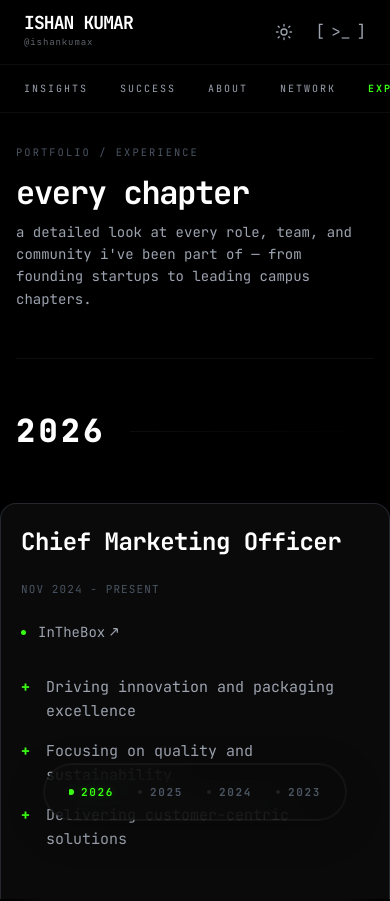
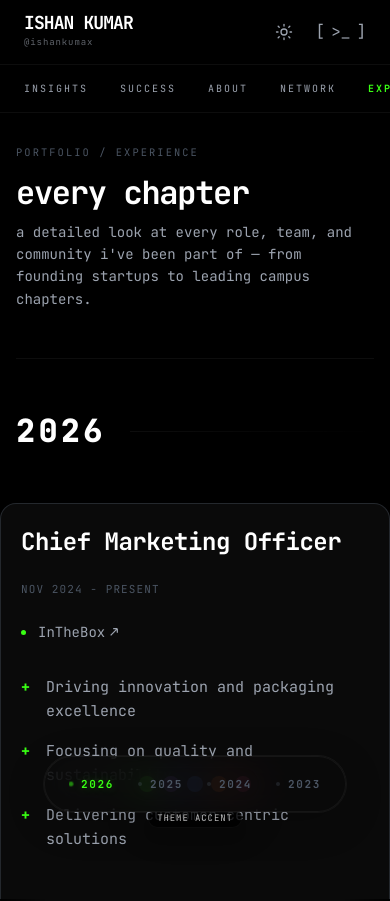
Before and after one commit to ishankumax/portfolio, a React (Vite) app: page /experience in a window 390 px wide. Shown: the top 901 px of the page. Built offline with nearby package versions, Linux system fonts and the light colour scheme.

Commit message:
fixed side bar

```diff
--- a/src/components/layout/MainLayout.jsx
+++ b/src/components/layout/MainLayout.jsx
@@ -12,7 +12,7 @@ const MainLayout = ({ children, onOpenTerminal }) => {
 
   // The experience page has a sidebar, so we give it more breathing room
   const isExperiencePage = location.pathname === '/experience'
-  const maxWidth = isExperiencePage ? "max-w-6xl" : "max-w-4xl"
+  const maxWidth = "max-w-4xl"
 
   return (
     <div className="min-h-screen flex flex-col bg-[var(--bg-base)] text-[var(--text-primary)] font-mono selection:bg-[var(--selection-bg)] selection:text-[var(--selection-text)]">
--- a/src/components/ui/AccentPicker.jsx
+++ b/src/components/ui/AccentPicker.jsx
@@ -10,8 +10,6 @@ const AccentPicker = () => {
   const { accentColor, setAccentColor } = useTheme()
   const location = useLocation()
 
-  // Hide on experience page
-  if (location.pathname === '/experience') return null;
 
   return (
     <div className="fixed bottom-4 left-1/2 -translate-x-1/2 md:translate-x-0 md:left-auto md:bottom-6 md:right-[54px] z-[100] flex flex-col md:flex-col items-center gap-2 md:gap-3">
--- a/src/index.css
+++ b/src/index.css
@@ -680,18 +680,15 @@ p {
    ============================================================================ */
 
 .exp-container {
-  display: flex;
-  flex-direction: row;
+  display: block;
   position: relative;
   width: 100%;
-  gap: 2rem;
+  padding-bottom: 100px; /* Space for the floating bar */
 }
 
 @media (max-width: 768px) {
   .exp-container {
-    flex-direction: column;
     padding-bottom: 80px;
-    gap: 0;
   }
 }
 
@@ -733,67 +730,81 @@ p {
   line-height: 1.6;
 }
 
-/* ── Sticky Sidebar (80px) ───────────────────────────────────────────────── */
+/* ── Floating Navigation Bar (Unified Mobile/Desktop) ─────────────────────── */
 .exp-sidebar-new {
-  width: 80px;
-  min-width: 80px;
-  position: sticky;
-  top: 100px; /* offset from navbar */
-  height: calc(100vh - 100px);
-  border-left: 4px solid var(--border-subtle);
-  background: transparent;
-  z-index: 10;
+  position: fixed;
+  bottom: 2rem;
+  left: 50%;
+  transform: translateX(-50%);
+  width: max-content;
+  max-width: 90%;
+  height: 56px;
+  background: rgba(10, 10, 10, 0.75);
+  backdrop-filter: blur(20px);
+  border: 1px solid var(--border-subtle);
+  border-radius: 100px;
+  z-index: 110;
   display: flex;
-  flex-direction: column;
+  flex-direction: row;
+  padding: 0 1.5rem;
+  box-shadow: 0 10px 40px rgba(0, 0, 0, 0.2), 0 0 0 1px rgba(255, 255, 255, 0.05);
 }
 
 .exp-sidebar-new__inner {
   display: flex;
-  flex-direction: column;
+  flex-direction: row;
   align-items: center;
-  padding: 4rem 0;
+  justify-content: center;
   height: 100%;
-  gap: 3rem;
+  gap: 1.5rem;
+  width: 100%;
+  overflow-x: auto;
+  -ms-overflow-style: none;
+  scrollbar-width: none;
+}
+
+.exp-sidebar-new__inner::-webkit-scrollbar {
+  display: none;
 }
 
 .exp-sidebar-new__item {
   cursor: pointer;
   display: flex;
-  flex-direction: column;
+  flex-direction: row-reverse;
   align-items: center;
-  gap: 1rem;
+  gap: 0.5rem;
   transition: all 0.3s ease;
   position: relative;
+  flex-shrink: 0;
 }
 
 .exp-sidebar-new__label {
-  font-size: 12px;
+  font-size: 11px;
   font-weight: 700;
   letter-spacing: 0.15em;
   color: var(--text-muted);
-  writing-mode: vertical-rl;
-  transform: rotate(180deg);
   white-space: nowrap;
   transition: color 0.3s ease, text-shadow 0.3s ease;
 }
 
+.exp-sidebar-new__item--overview {
+  display: none; /* Match mobile view behavior */
+}
+
 .exp-sidebar-new__label--overview {
-  font-size: 15px;
-  color: var(--text-muted);
-  opacity: 0.6;
+  display: none;
 }
 
 .exp-sidebar-new__years {
   display: flex;
-  flex-direction: column;
-  gap: 2.5rem;
-  flex: 1;
-  justify-content: center;
+  flex-direction: row;
+  gap: 1.5rem;
+  align-items: center;
 }
 
 .exp-sidebar-new__dot {
-  width: 6px;
-  height: 6px;
+  width: 4px;
+  height: 4px;
   border-radius: 50%;
   background: var(--text-muted);
   opacity: 0.3;
@@ -810,6 +821,12 @@ p {
   opacity: 1;
   box-shadow: 0 0 10px var(--accent-glow);
   transform: scale(1.5);
+  animation: exp-dot-blink 1.5s ease-in-out infinite;
+}
+
+@keyframes exp-dot-blink {
+  0%, 100% { opacity: 1; transform: scale(1.5); }
+  50% { opacity: 0.5; transform: scale(1.2); }
 }
 
 .exp-sidebar-new__item:hover .exp-sidebar-new__dot {
@@ -967,62 +984,6 @@ p {
   .exp-content__inner {
     padding: 0 0 6rem;
   }
-  .exp-sidebar-new {
-    width: max-content;
-    max-width: 90%;
-    height: 56px;
-    top: auto;
-    bottom: 1.5rem;
-    left: 50%;
-    transform: translateX(-50%);
-    position: fixed;
-    z-index: 110;
-    border: 1px solid var(--border-subtle);
-    border-radius: 100px;
-    flex-direction: row;
-    padding: 0 1.5rem;
-    background: rgba(10, 10, 10, 0.75);
-    backdrop-filter: blur(20px);
-    box-shadow: 0 10px 40px rgba(0, 0, 0, 0.2), 0 0 0 1px rgba(255, 255, 255, 0.05);
-  }
-  .exp-sidebar-new__inner {
-    flex-direction: row;
-    padding: 0;
-    gap: 1.5rem;
-    justify-content: center;
-    height: 100%;
-    align-items: center;
-  }
-  .exp-sidebar-new__years {
-    flex-direction: row;
-    gap: 1.5rem;
-    justify-content: center;
-    overflow-x: auto;
-    -ms-overflow-style: none;
-    scrollbar-width: none;
-  }
-  .exp-sidebar-new__years::-webkit-scrollbar {
-    display: none;
-  }
-  .exp-sidebar-new__label {
-    writing-mode: horizontal-tb;
-    transform: none;
-    font-size: 11px;
-  }
-  .exp-sidebar-new__item--overview {
-    display: none;
-  }
-  .exp-sidebar-new__label--overview {
-    display: none;
-  }
-  .exp-sidebar-new__item {
-    flex-direction: row-reverse;
-    gap: 0.5rem;
-  }
-  .exp-sidebar-new__dot {
-    width: 4px;
-    height: 4px;
-  }
   .exp-cards {
     margin: 0 -1rem; /* pulls it out to the edge on mobile to utilize space */
   }
```
